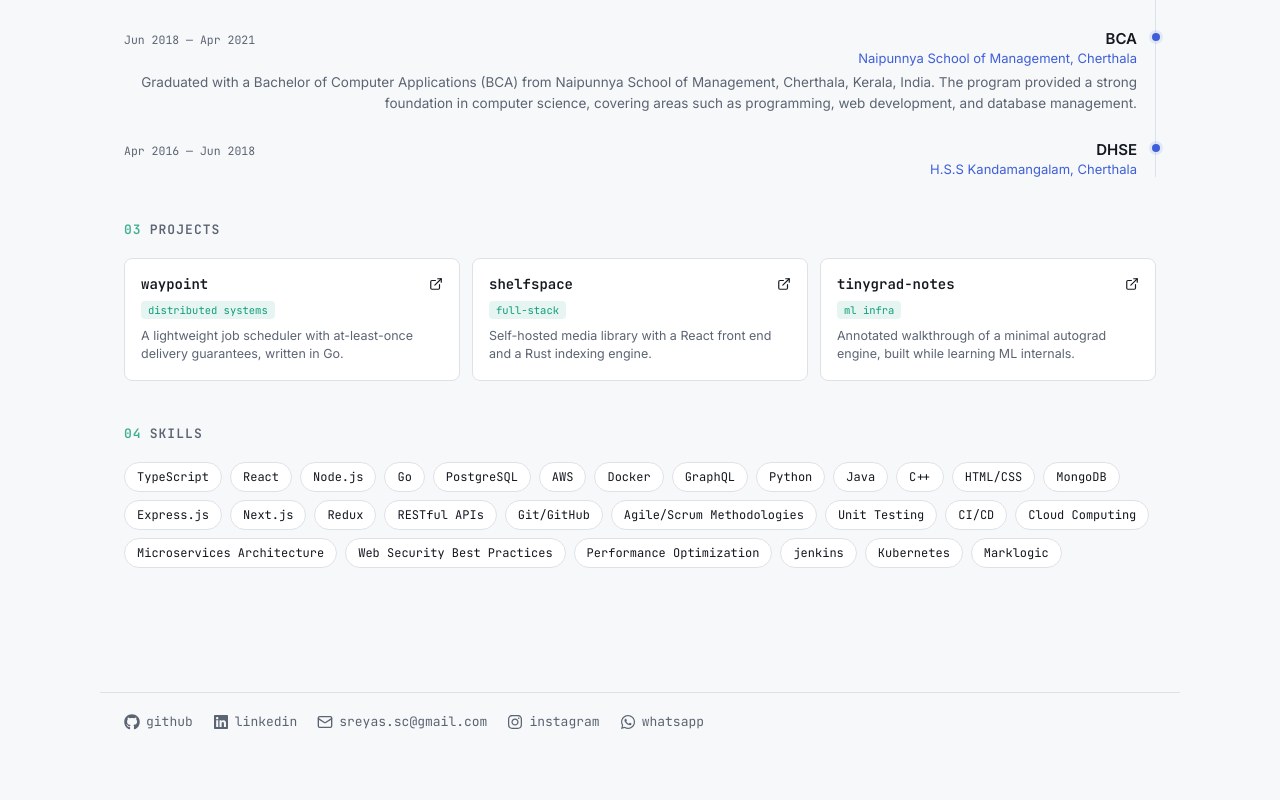
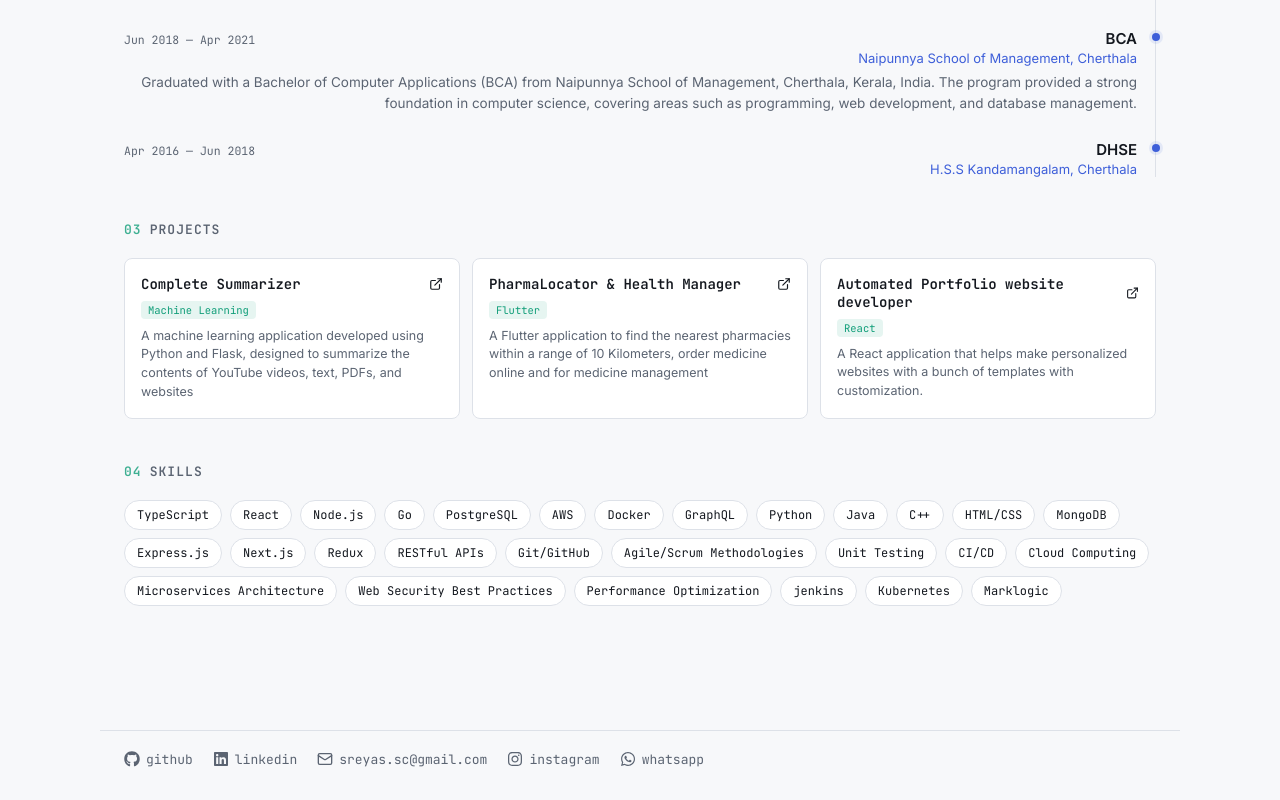
Before and after one commit to sreyas-sc/my-portfolio, a React (Vite) app: page / in a window 1280 px wide. Shown: the part 754-1554 px from the top of the page. Before the commit the page ends 1516 px from the top, so only its background shows below. Built offline with nearby package versions, Linux system fonts and the light colour scheme.

Commit message:
projects

```diff
--- a/src/data/profile.js
+++ b/src/data/profile.js
@@ -61,21 +61,21 @@ export const EDUCATION = [
 
 export const PROJECTS = [
   {
-    name: "waypoint",
-    tag: "distributed systems",
-    desc: "A lightweight job scheduler with at-least-once delivery guarantees, written in Go.",
+    name: "Complete Summarizer",
+    tag: "Machine Learning",
+    desc: "A machine learning application developed using Python and Flask, designed to summarize the contents of YouTube videos, text, PDFs, and websites",
     link: "#",
   },
   {
-    name: "shelfspace",
-    tag: "full-stack",
-    desc: "Self-hosted media library with a React front end and a Rust indexing engine.",
+    name: "PharmaLocator & Health Manager",
+    tag: "Flutter",
+    desc: "A Flutter application to find the nearest pharmacies within a range of 10 Kilometers, order medicine online and for medicine management",
     link: "#",
   },
   {
-    name: "tinygrad-notes",
-    tag: "ml infra",
-    desc: "Annotated walkthrough of a minimal autograd engine, built while learning ML internals.",
+    name: "Automated Portfolio website developer",
+    tag: "React",
+    desc: " A React application that helps make personalized websites with a bunch of templates with customization.",
     link: "#",
   },
 ];
@@ -133,9 +133,9 @@ export const PROFILE_PHOTO = "/media/sreyas.jpg";
 export const CONTACT = {
   email: "sreyas.sc@gmail.com",
   github: "https://github.com/sreyas-sc",
-  linkedin: "https://linkedin.com/in/sreyas-sc",
+  linkedin: "https://www.linkedin.com/in/sreyas-s-27857a205",
   instagram: "https://instagram.com/sreyas.s_",
-  whatsapp: "wa.me/919446155555",
+  whatsapp: "https://wa.me/918111904512?Hey",
 };
 
 // Media shown in the Instagram-style gallery when a hobby card is clicked.
```
